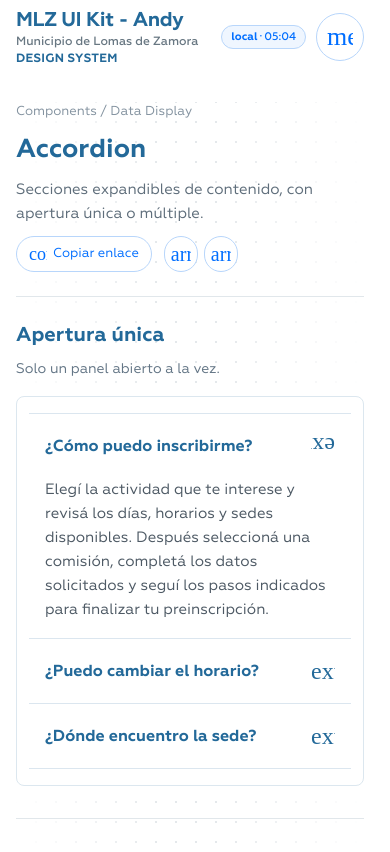
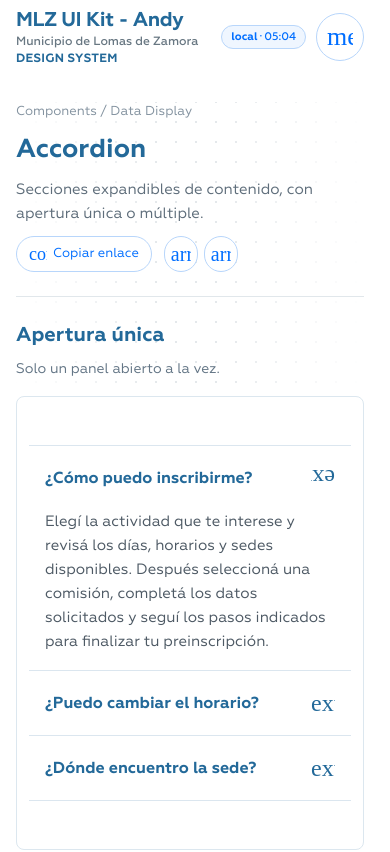
Before and after one commit to SantiagoM96/mlz-muni, a React (Vite) app: page /ui-kit-andy/componentes/acordeon in a window 390 px wide. Shown: the top 852 px of the page. Built offline with nearby package versions, Linux system fonts and the light colour scheme; a web font is replaced by a local one.

Commit message:
style(accordion): double outer preview vertical breathing room on desktop and mobile

```diff
--- a/src/pages/andy-kit/andy-docs-primitives.css
+++ b/src/pages/andy-kit/andy-docs-primitives.css
@@ -16,12 +16,15 @@
 .andy-doc-demo .andy-family-card-gallery{width:100%;max-width:980px}
 .andy-doc-demo .andy-messages{width:min(100%,640px)}
 .andy-doc-demo .andy-doc-accordion{width:min(100%,670px)}
+/* Acordeón: más aire en el contenedor de preview, sin alterar los ítems. */
+.andy-doc-page .andy-doc-demo:has(.andy-doc-accordion){padding-block:var(--mlz-space-64)}
 .andy-doc-demo .andy-search-field{width:min(100%,540px)}
 .andy-doc-demo .andy-empty{max-width:540px;margin:0 auto}
 .andy-doc-page .andy-doc-example{border:0;padding:0;scroll-margin-top:var(--mlz-space-24)}
 .andy-doc-page .andy-doc-example+.andy-doc-example{border-top:1px solid #e1e7eb;padding-top:var(--mlz-space-40)}
 @media(max-width:680px){
  .andy-doc-demo{padding:var(--mlz-space-24) var(--mlz-space-12)}
+ .andy-doc-page .andy-doc-demo:has(.andy-doc-accordion){padding-block:var(--mlz-space-48)}
  .andy-doc-section-heading>h3{font-size:20px;line-height:28px}
  .andy-doc-page .andy-doc-section+.andy-doc-section{padding-top:var(--mlz-space-32)}
 }
```
